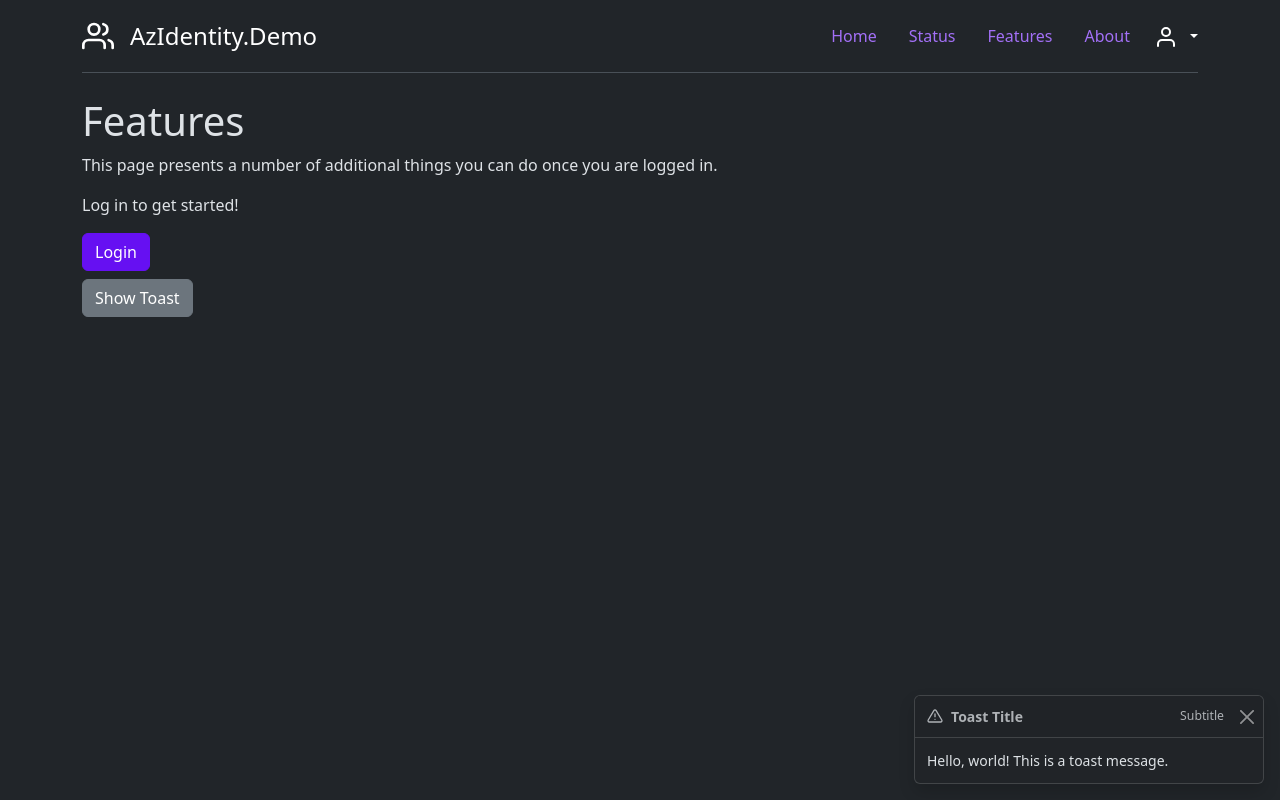
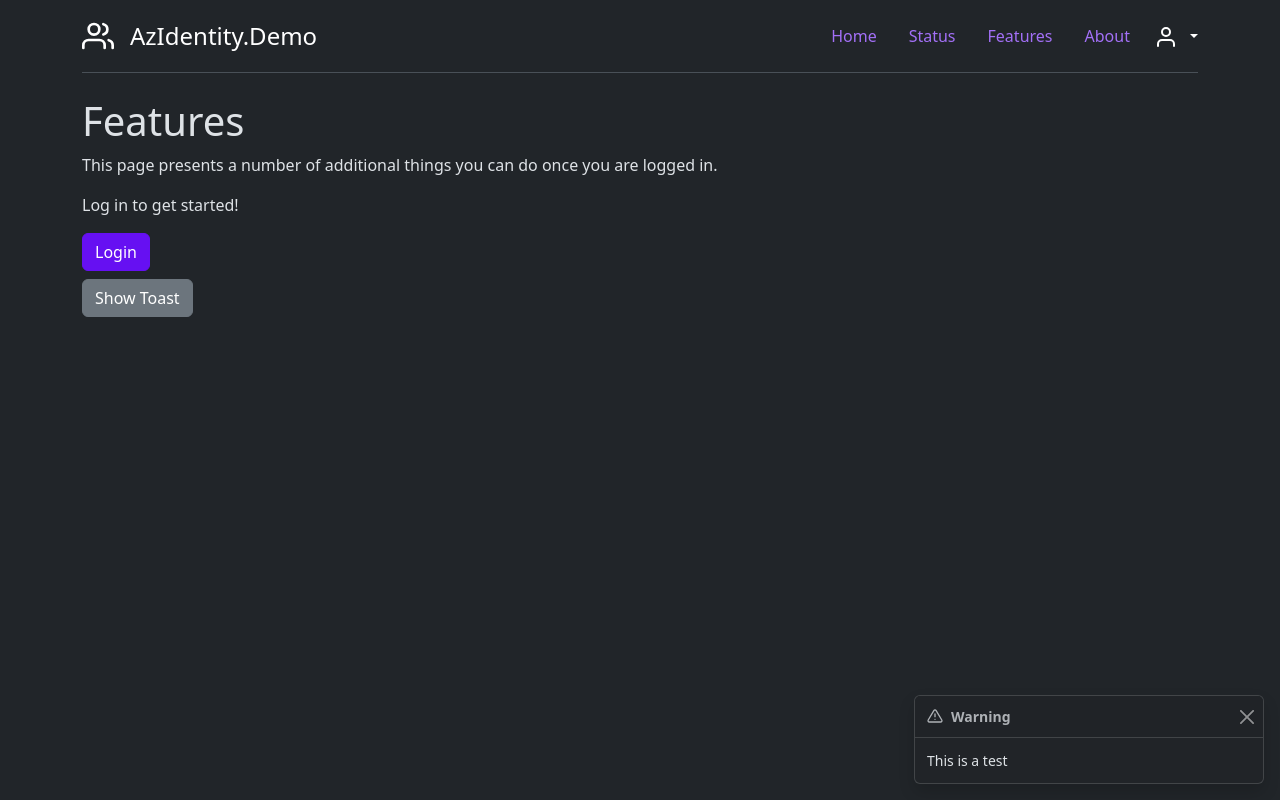
Before and after one commit to jcoliz/AzIdentity.Demo, a Nuxt app: page /features in a window 1280 px wide. Both pictures are taken after a click on the button "Show Toast". Built offline with nearby package versions, Linux system fonts and the light colour scheme.

Commit message:
feat: Update toast to accept slots

```diff
--- a/components/BaseToast.vue
+++ b/components/BaseToast.vue
@@ -35,12 +35,12 @@ function close() {
         <div ref="el" class="toast" role="alert" aria-live="assertive" aria-atomic="true">
             <div class="toast-header">
                 <FeatherIcon class="me-2 mb-1" icon="alert-triangle"/>
-                <strong class="me-auto">Toast Title</strong>
-                <small>Subtitle</small>
+                <strong class="me-auto"><slot name="title">Warning</slot></strong>
+                <small><slot name="subtitle"/></small>
                 <button type="button" class="btn-close" @click="close" aria-label="Close"/>
             </div>
             <div class="toast-body">
-                Hello, world! This is a toast message.
+                <slot/>
             </div>
         </div>
     </div>
--- a/pages/features.vue
+++ b/pages/features.vue
@@ -89,6 +89,10 @@ const showToast=ref(false)
 
     <ClientOnly>
         <BaseButton class="mt-2" visual="secondary" @click="showToast = true">Show Toast</BaseButton>
-        <BaseToast v-model="showToast"/>
+        <BaseToast v-model="showToast">
+            <template #default>
+                This is a test
+            </template>
+        </BaseToast>
     </ClientOnly>
 </template>
```
